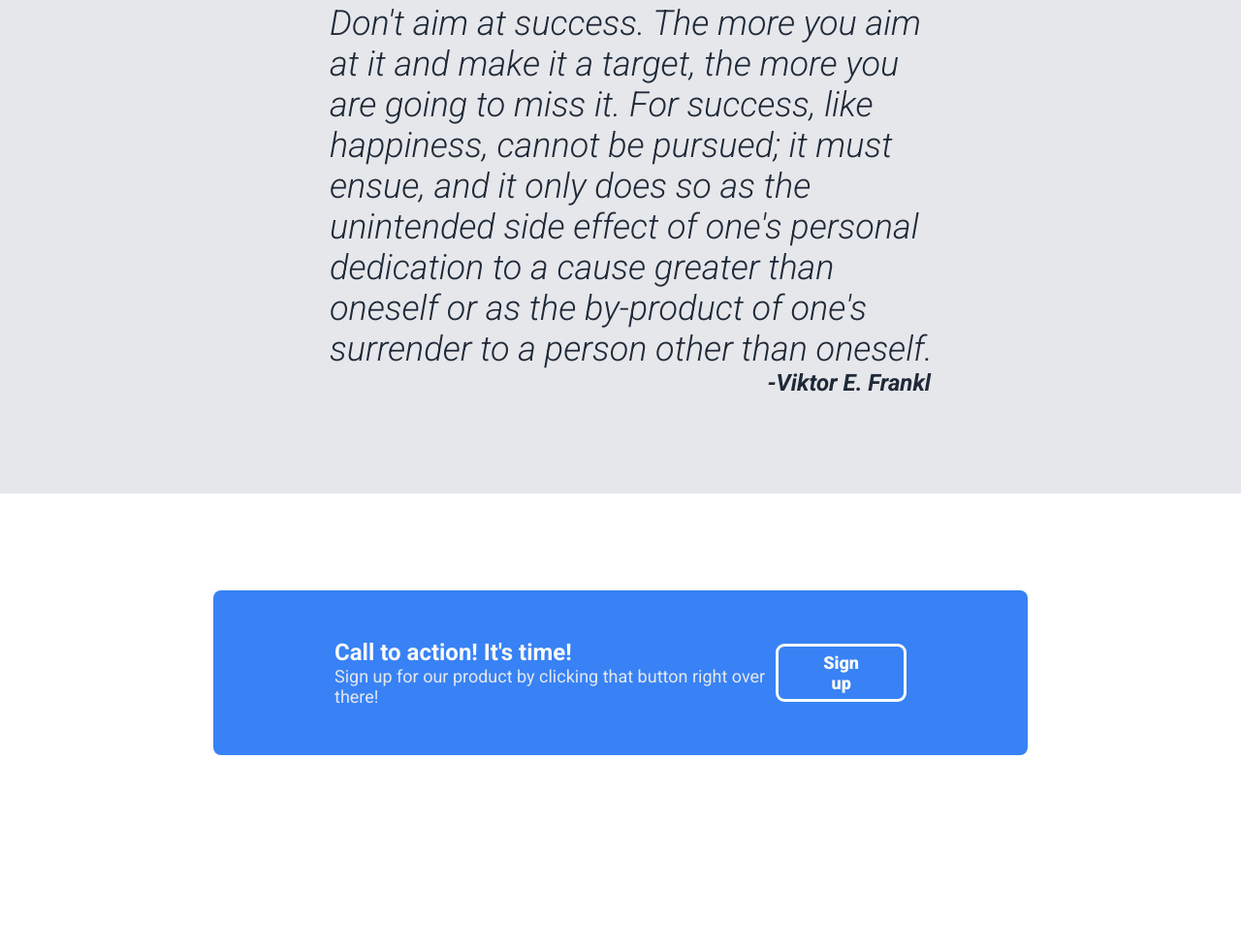
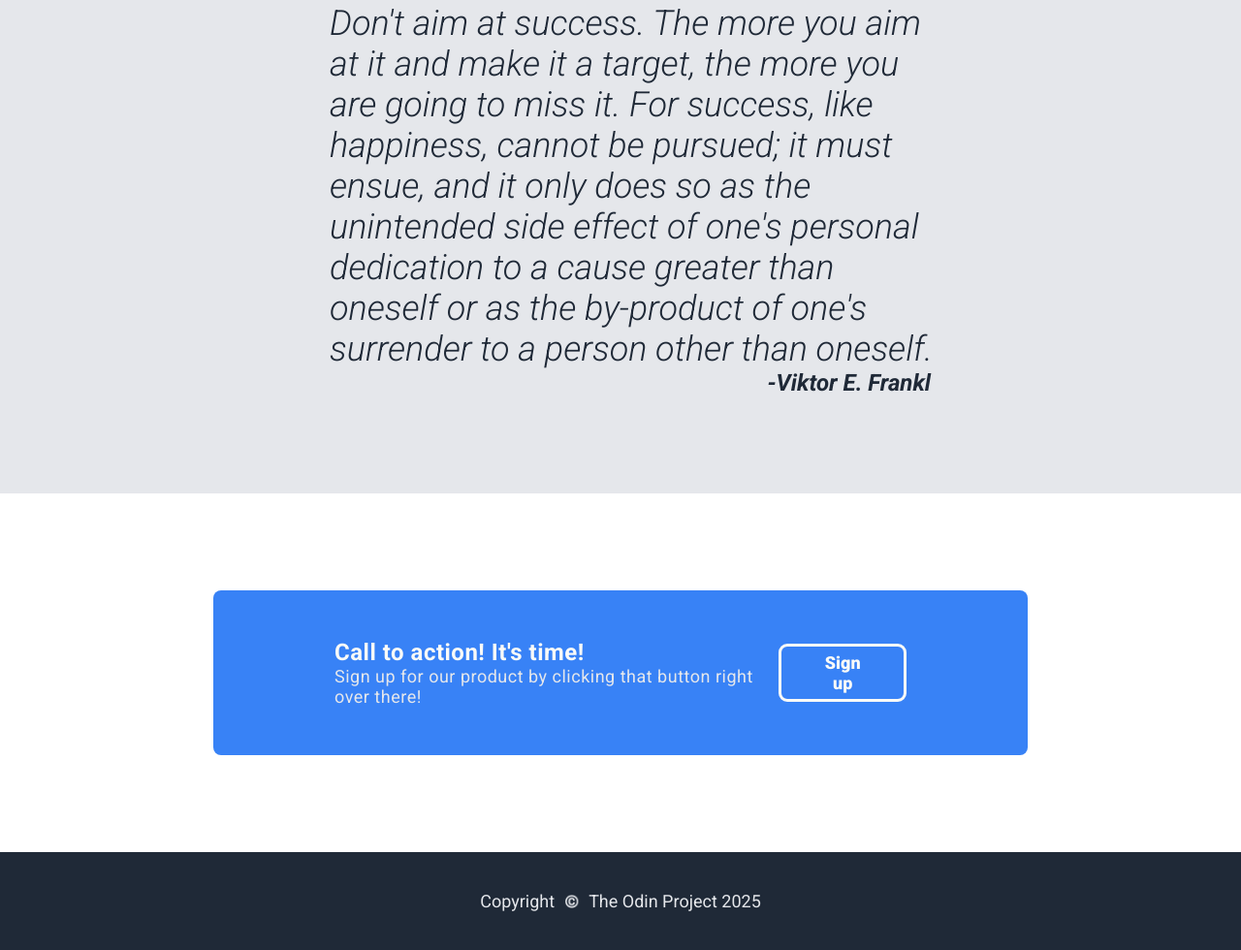
Before and after one commit to d2038-dev/landing-page, a plain HTML site: page index.html in a window 1280 px wide. Shown: the part 1161-2141 px from the top of the page at 97% size. Before the commit the page ends 2040 px from the top, so only its background shows below. Drawn offline with Linux system fonts and the light colour scheme.

Commit message:
feat(layout): add copyright footer

```diff
--- a/index.html
+++ b/index.html
@@ -92,5 +92,8 @@
         </div>
       </div>
     </div>
+    <div class="section-5">
+      <p class="copyright">Copyright <span class="emoji">©️</span> The Odin Project 2025</p>
+    </div>
   </body>
 </html>
--- a/style.css
+++ b/style.css
@@ -180,13 +180,35 @@ figcaption {
 .action-title {
   color: #f9faf8;
   font-size: 24px;
+  letter-spacing: 0.5px;
 }
 
 .action-text {
   font-size: 18px;
   color: #e5e7eb;
+  letter-spacing: 0.5px;
 }
 
 .action-btn {
   border: 3px solid #f9faf8;
 }
+
+.section-5 {
+  background-color: #1f2937;
+  color: #e5e7eb;
+  padding: 40px 0;
+  font-size: 18px;
+}
+
+.copyright {
+  display: flex;
+  justify-content: center;
+  align-items: center;
+  gap: 10px;
+}
+
+.emoji {
+  color: transparent;
+  text-shadow: 0 0 0 #e5e7eb;
+  font-size: 12px;
+}
```
